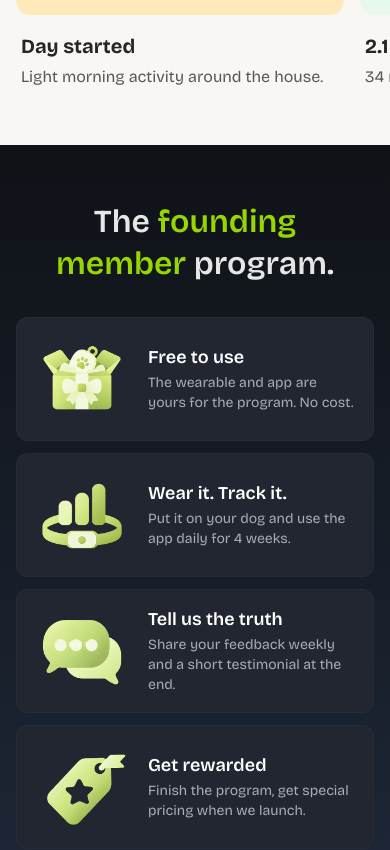
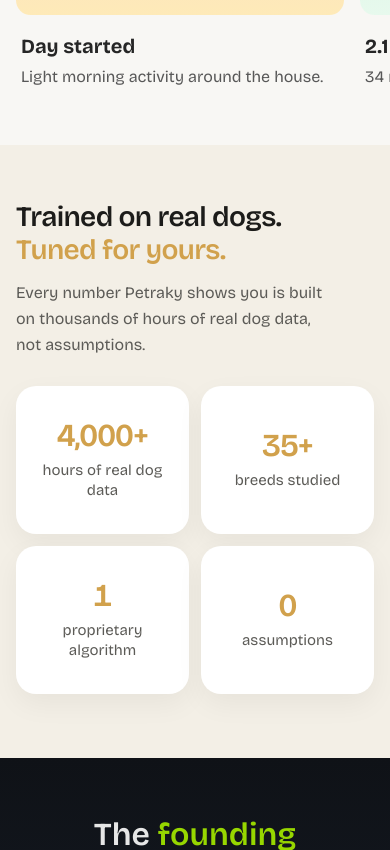
Before and after one commit to adityaabhyankar-pawzmo/petraky-microsite, a plain HTML site: page index.html in a window 390 px wide. Shown: the part 1150-2000 px from the top of the page. Drawn offline with nearby package versions, Linux system fonts and the light colour scheme; a script that the page names is missing.

Commit message:
Add a section showing the numbers were trained on real dogs.
Co-authored-by: Cursor <cursoragent@cursor.com>

```diff
--- a/index.html
+++ b/index.html
@@ -15,7 +15,7 @@
       href="https://fonts.googleapis.com/css2?family=Bricolage+Grotesque:opsz,wdth,wght@12..96,100,200..800&display=swap"
       rel="stylesheet"
     />
-    <link rel="stylesheet" href="src/style.css?v=164" />
+    <link rel="stylesheet" href="src/style.css?v=168" />
   </head>
   <body>
     <div id="splash" class="splash" aria-hidden="false">
@@ -318,6 +318,39 @@
         </div>
       </section>
 
+      <section class="process" aria-labelledby="process-title">
+        <div class="process-inner">
+          <div class="process-intro">
+            <h2 id="process-title">
+              <span class="process-lead">Trained on real dogs.</span>
+              <span>Tuned for yours.</span>
+            </h2>
+            <p>
+              Every number Petraky shows you is built on thousands of hours of
+              real dog data, not assumptions.
+            </p>
+          </div>
+          <ul class="process-stats">
+            <li class="process-stat">
+              <strong>4,000+</strong>
+              <span>hours of real dog data</span>
+            </li>
+            <li class="process-stat">
+              <strong>35+</strong>
+              <span>breeds studied</span>
+            </li>
+            <li class="process-stat">
+              <strong>1</strong>
+              <span>proprietary algorithm</span>
+            </li>
+            <li class="process-stat">
+              <strong>0</strong>
+              <span>assumptions</span>
+            </li>
+          </ul>
+        </div>
+      </section>
+
       <section class="founding" id="founding">
         <div class="founding-inner">
           <div class="founding-intro">
--- a/src/style.css
+++ b/src/style.css
@@ -1068,6 +1068,94 @@ body.is-live {
   line-height: 24px;
 }
 
+.process {
+  padding: 56px var(--day-gutter) 64px;
+  background: #f3efe6;
+}
+
+.process-inner {
+  display: flex;
+  flex-direction: column;
+  gap: 28px;
+  width: 100%;
+  max-width: 1080px;
+}
+
+.process-intro {
+  display: flex;
+  flex-direction: column;
+  gap: 12px;
+}
+
+.process h2 {
+  margin: 0;
+  color: #1c1c1a;
+  font-size: clamp(28px, 6vw, 32px);
+  font-weight: 600;
+  line-height: 1.2;
+  letter-spacing: -0.025em;
+  text-wrap: balance;
+}
+
+.process h2 span {
+  white-space: nowrap;
+}
+
+.process h2 span:last-child {
+  color: #d1a14c;
+}
+
+.process-intro p {
+  max-width: 36rem;
+  margin: 0;
+  color: #5c5b57;
+  font-size: 16px;
+  font-weight: 400;
+  line-height: 26px;
+  text-wrap: pretty;
+}
+
+.process-stats {
+  display: grid;
+  grid-template-columns: 1fr 1fr;
+  gap: 12px;
+  margin: 0;
+  padding: 0;
+  list-style: none;
+}
+
+.process-stat {
+  display: flex;
+  flex-direction: column;
+  align-items: center;
+  justify-content: center;
+  gap: 8px;
+  min-height: 148px;
+  padding: 24px 16px;
+  border-radius: 20px;
+  background: #fff;
+  box-shadow: 0 10px 28px rgba(28, 28, 26, 0.05);
+  text-align: center;
+}
+
+.process-stat strong {
+  color: #d1a14c;
+  font-size: clamp(32px, 8vw, 40px);
+  font-weight: 600;
+  font-variant-numeric: tabular-nums;
+  line-height: 1;
+  letter-spacing: -0.03em;
+  font-variation-settings: "opsz" 64, "wdth" 100, "wght" 600;
+}
+
+.process-stat span {
+  max-width: 12em;
+  color: #5c5b57;
+  font-size: 15px;
+  font-weight: 400;
+  line-height: 20px;
+}
+
 .founding {
   padding: var(--section-pad-y) var(--section-pad-x);
   background: linear-gradient(180deg, #0f1217 0%, #202a3b 100%);
@@ -1711,6 +1799,27 @@ body.is-live {
     line-height: 1.2;
   }
 
+  .process {
+    padding: 72px var(--day-gutter) 80px;
+  }
+
+  .process-inner {
+    gap: 36px;
+  }
+
+  .process h2 {
+    font-size: clamp(36px, 4.6vw, 44px);
+  }
+
+  .process-intro p {
+    font-size: 18px;
+    line-height: 28px;
+  }
+
+  .process-stat strong {
+    font-size: 44px;
+  }
+
   .viz {
     border-radius: 16px;
   }
@@ -1795,12 +1904,34 @@ body.is-live {
     line-height: 1.2;
   }
 
+  .process {
+    padding: 88px var(--day-gutter) 96px;
+  }
+
+  .process h2 {
+    font-size: clamp(40px, 3.4vw, 48px);
+  }
+
+  .process-stat {
+    min-height: 168px;
+    padding: 28px 20px;
+  }
+
+  .process-stat strong {
+    font-size: 48px;
+  }
+
   .legal {
     padding: 40px var(--section-pad-x);
   }
 }
 
 @media (min-width: 880px) {
+  .process-stats {
+    grid-template-columns: repeat(4, 1fr);
+    gap: 16px;
+  }
+
   .founding {
     padding: 120px var(--section-pad-x);
   }
```
